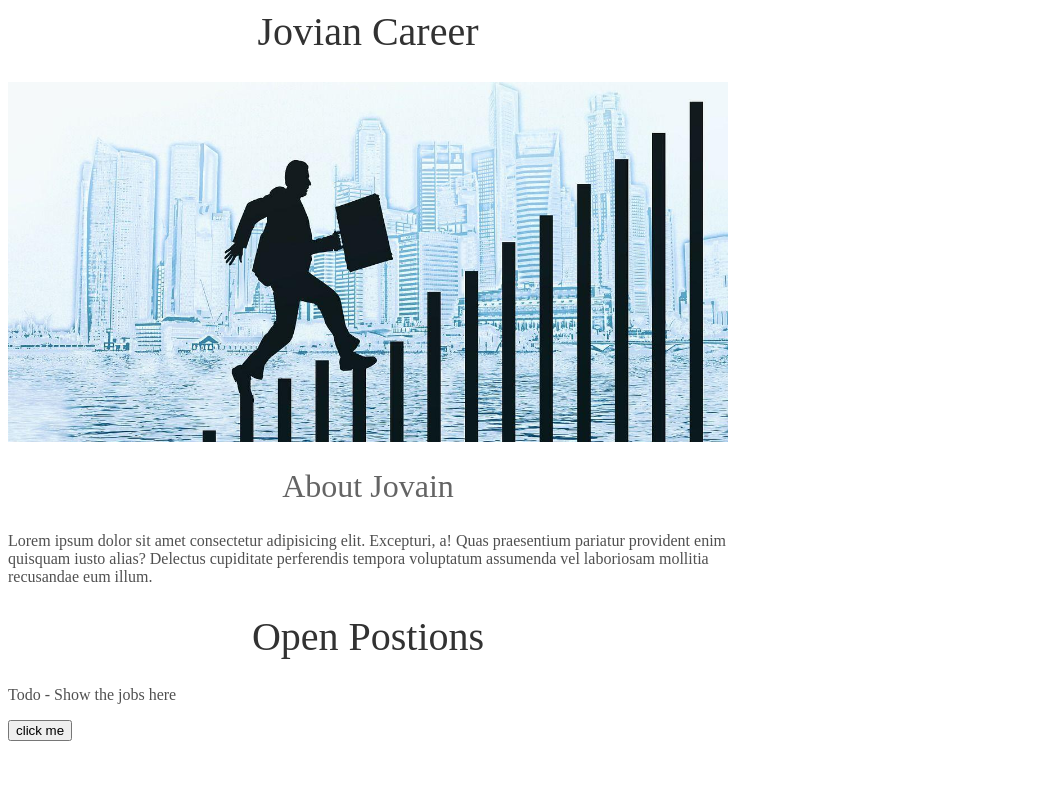
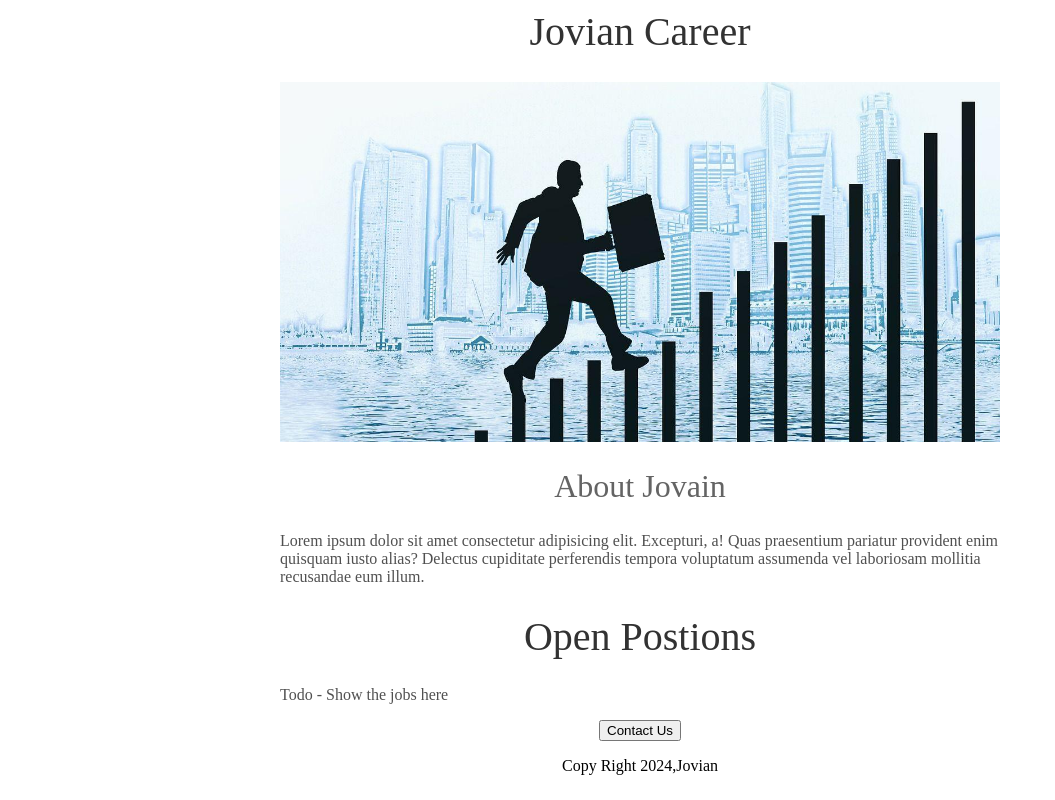
Before and after one commit to sapro313/demo-, a Flask app: page / in a window 1280 px wide. Shown: the whole page, without its empty margins (0-1055 px from the left). Run offline with Flask 3, Linux system fonts and the light colour scheme.

Commit message:
added html and css

```diff
--- a/demo--main/templates/index.html
+++ b/demo--main/templates/index.html
@@ -27,13 +27,15 @@
             text-align: center;
             font-weight: normal;
         }
-        p{
+       .bodytext{
             font-family: 'Times New Roman', Times, serif;
             color:rgb(80,80,80);
         }
         #container{
             max-width: 720px;
-            margin:0,auto,0,auto;
+            margin: 0 auto 0 auto;
+
+
         }
     </style>
 </head>
@@ -42,10 +44,13 @@
    <h1>Jovian Career</h1>
    <img id="banner" src="../static/career.jpg">
    <h2>About Jovain</h2>
-   <p>Lorem ipsum dolor sit amet consectetur adipisicing elit. Excepturi, a! Quas praesentium pariatur provident enim quisquam iusto alias? Delectus cupiditate perferendis tempora voluptatum assumenda vel laboriosam mollitia recusandae eum illum.</p>
+   <p class="bodytext">Lorem ipsum dolor sit amet consectetur adipisicing elit. Excepturi, a! Quas praesentium pariatur provident enim quisquam iusto alias? Delectus cupiditate perferendis tempora voluptatum assumenda vel laboriosam mollitia recusandae eum illum.</p>
    <h1>Open Postions</h1>
-   <p>Todo - Show the jobs here</p>
-   <button>click me </button>
+   <p class="bodytext">Todo - Show the jobs here</p>
+   <div style="text-align: center;">
+   <button id="contactbutton">Contact Us </button>
+   <p>Copy Right 2024,Jovian</p>
+</div>
     </div>
 </body>
 </html>
```
